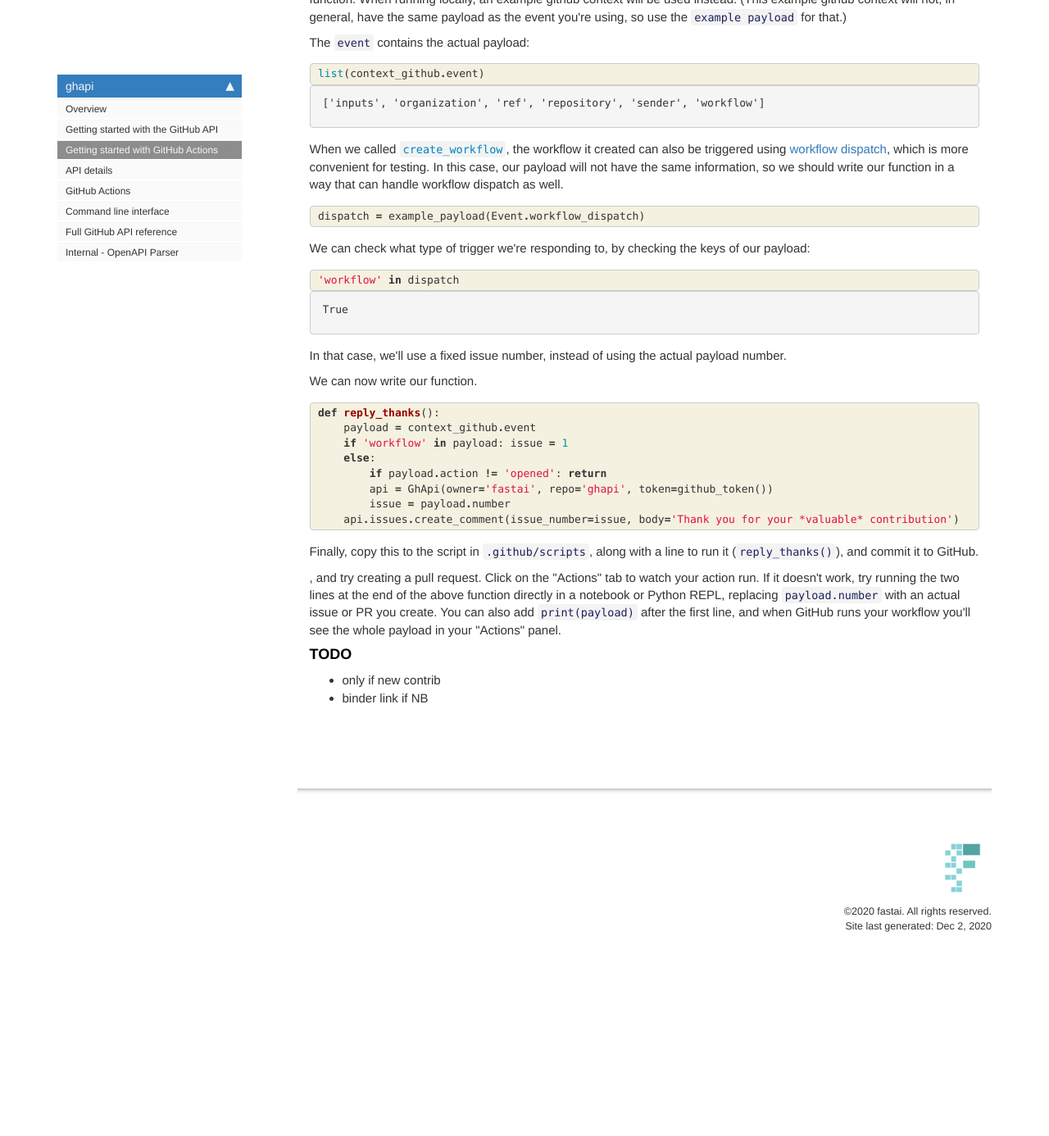
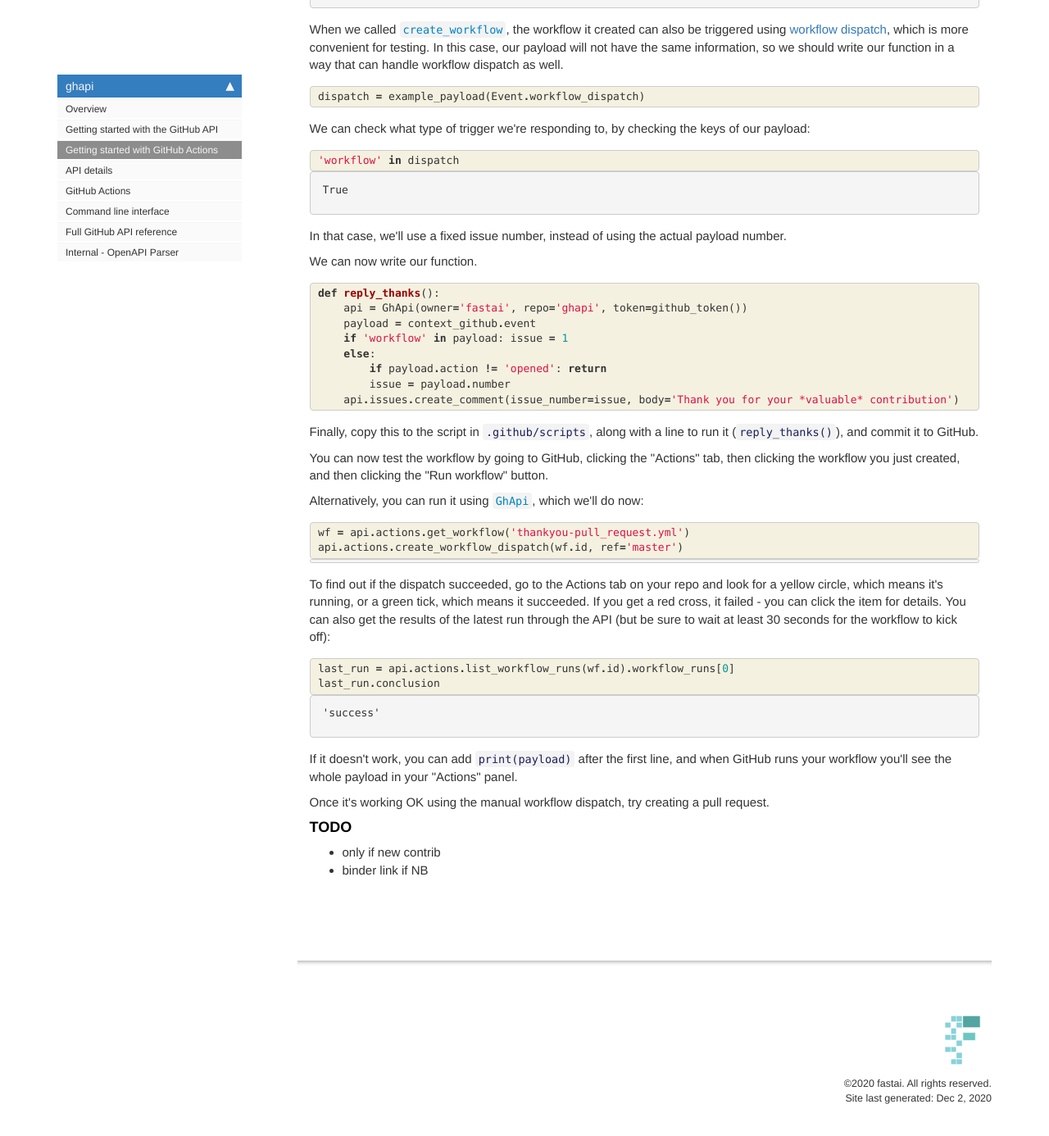
Before and after one commit to fastai/ghapi, a Jekyll site: the page built from docs/tutorial_actions.html, in a window 1280 px wide and 1400 px high, scrolled down 2800 px. Shown: the top 1386 px of the window at 82% size. Built offline with Jekyll 4.4.1, drawn with Linux system fonts in a browser that asks for light colours; nearby versions of some CDN libraries; comment, search, counter and statistics services are not loaded; before the commit the page ends 3990 px from its top, so only the background shows below that; some of the changed text lies outside the part shown.

Commit message:
working tutorial

```diff
--- a/docs/tutorial_actions.html
+++ b/docs/tutorial_actions.html
@@ -83,71 +83,9 @@
 <div class="text_cell_render border-box-sizing rendered_html">
 <p>We're going to help you get started by building a simple workflow which will add a comment to all new pull requests, saying "thank you" to the contributor.</p>
 <p><a href="/core.html#GhApi"><code>GhApi</code></a> makes developing workflows easier, because your actual YAML file is created for you entirely automatically. To create the new workflow, run the <a href="/actions.html#create_workflow"><code>create_workflow</code></a> function, like so:</p>
-
-</div>
-</div>
-</div>
-    {% raw %}
-
-<div class="cell border-box-sizing code_cell rendered">
-<div class="input">
-
-<div class="inner_cell">
-    <div class="input_area">
-<div class=" highlight hl-ipython3"><pre><span></span><span class="n">create_workflow</span><span class="p">(</span><span class="n">name</span><span class="o">=</span><span class="s1">&#39;thankyou&#39;</span><span class="p">,</span> <span class="n">event</span><span class="o">=</span><span class="n">Event</span><span class="o">.</span><span class="n">pull_request</span><span class="p">)</span>
+<div class="highlight"><pre><span></span><span class="n">create_workflow</span><span class="p">(</span><span class="n">name</span><span class="o">=</span><span class="s1">&#39;thankyou&#39;</span><span class="p">,</span> <span class="n">event</span><span class="o">=</span><span class="n">Event</span><span class="o">.</span><span class="n">pull_request</span><span class="p">)</span>
 </pre></div>
-
-    </div>
-</div>
-</div>
-
-</div>
-    {% endraw %}
-
-<div class="cell border-box-sizing text_cell rendered"><div class="inner_cell">
-<div class="text_cell_render border-box-sizing rendered_html">
-<p>Now it's time to create our python script. You'll find it in <code>.github/scripts</code>, named based on your <a href="/actions.html#create_workflow"><code>create_workflow</code></a> parameters:</p>
-
-</div>
-</div>
-</div>
-    {% raw %}
-
-<div class="cell border-box-sizing code_cell rendered">
-<div class="input">
-
-<div class="inner_cell">
-    <div class="input_area">
-<div class=" highlight hl-ipython3"><pre><span></span><span class="n">path_scr</span> <span class="o">=</span> <span class="n">Path</span><span class="p">(</span><span class="s1">&#39;.github/scripts/&#39;</span><span class="p">)</span>
-<span class="n">files</span> <span class="o">=</span> <span class="n">path_scr</span><span class="o">.</span><span class="n">ls</span><span class="p">(</span><span class="n">file_exts</span><span class="o">=</span><span class="p">[</span><span class="s1">&#39;.py&#39;</span><span class="p">]);</span> <span class="n">files</span>
-</pre></div>
-
-    </div>
-</div>
-</div>
-
-<div class="output_wrapper">
-<div class="output">
-
-<div class="output_area">
-
-
-
-<div class="output_text output_subarea output_execute_result">
-<pre>(#1) [Path(&#39;.github/scripts/build-thankyou-pull_request.py&#39;)]</pre>
-</div>
-
-</div>
-
-</div>
-</div>
-
-</div>
-    {% endraw %}
-
-<div class="cell border-box-sizing text_cell rendered"><div class="inner_cell">
-<div class="text_cell_render border-box-sizing rendered_html">
-<p>The initial skeleton just contains import statements.</p>
+<p>Now it's time to create our python script. You'll find it in <code>.github/scripts</code>, named based on your <a href="/actions.html#create_workflow"><code>create_workflow</code></a> parameters. The initial skeleton just contains import statements.</p>
 <p>It will be much easier for us to iterate on our script if we have a sample <em>context</em> that the GitHub workflow runner will provide to us. We can get one by calling <a href="/actions.html#example_payload"><code>example_payload</code></a>:</p>
 
 </div>
@@ -394,7 +332,7 @@
 
 
 <div class="output_text output_subarea output_execute_result">
-<pre>&#39;https://api.github.com/repos/fastai/ghapi-test/issues/comments/737383236&#39;</pre>
+<pre>&#39;https://api.github.com/repos/fastai/ghapi-test/issues/comments/737393228&#39;</pre>
 </div>
 
 </div>
@@ -550,11 +488,11 @@
 <div class="inner_cell">
     <div class="input_area">
 <div class=" highlight hl-ipython3"><pre><span></span><span class="k">def</span> <span class="nf">reply_thanks</span><span class="p">():</span>
+    <span class="n">api</span> <span class="o">=</span> <span class="n">GhApi</span><span class="p">(</span><span class="n">owner</span><span class="o">=</span><span class="s1">&#39;fastai&#39;</span><span class="p">,</span> <span class="n">repo</span><span class="o">=</span><span class="s1">&#39;ghapi&#39;</span><span class="p">,</span> <span class="n">token</span><span class="o">=</span><span class="n">github_token</span><span class="p">())</span>
     <span class="n">payload</span> <span class="o">=</span> <span class="n">context_github</span><span class="o">.</span><span class="n">event</span>
     <span class="k">if</span> <span class="s1">&#39;workflow&#39;</span> <span class="ow">in</span> <span class="n">payload</span><span class="p">:</span> <span class="n">issue</span> <span class="o">=</span> <span class="mi">1</span>
     <span class="k">else</span><span class="p">:</span>
         <span class="k">if</span> <span class="n">payload</span><span class="o">.</span><span class="n">action</span> <span class="o">!=</span> <span class="s1">&#39;opened&#39;</span><span class="p">:</span> <span class="k">return</span>
-        <span class="n">api</span> <span class="o">=</span> <span class="n">GhApi</span><span class="p">(</span><span class="n">owner</span><span class="o">=</span><span class="s1">&#39;fastai&#39;</span><span class="p">,</span> <span class="n">repo</span><span class="o">=</span><span class="s1">&#39;ghapi&#39;</span><span class="p">,</span> <span class="n">token</span><span class="o">=</span><span class="n">github_token</span><span class="p">())</span>
         <span class="n">issue</span> <span class="o">=</span> <span class="n">payload</span><span class="o">.</span><span class="n">number</span>
     <span class="n">api</span><span class="o">.</span><span class="n">issues</span><span class="o">.</span><span class="n">create_comment</span><span class="p">(</span><span class="n">issue_number</span><span class="o">=</span><span class="n">issue</span><span class="p">,</span> <span class="n">body</span><span class="o">=</span><span class="s1">&#39;Thank you for your *valuable* contribution&#39;</span><span class="p">)</span>
 </pre></div>
@@ -569,13 +507,90 @@
 <div class="cell border-box-sizing text_cell rendered"><div class="inner_cell">
 <div class="text_cell_render border-box-sizing rendered_html">
 <p>Finally, copy this to the script in <code>.github/scripts</code>, along with a line to run it (<code>reply_thanks()</code>), and commit it to GitHub.</p>
+<p>You can now test the workflow by going to GitHub, clicking the "Actions" tab, then clicking the workflow you just created, and then clicking the "Run workflow" button.</p>
+<p>Alternatively, you can run it using <a href="/core.html#GhApi"><code>GhApi</code></a>, which we'll do now:</p>
 
 </div>
 </div>
 </div>
+    {% raw %}
+
+<div class="cell border-box-sizing code_cell rendered">
+<div class="input">
+
+<div class="inner_cell">
+    <div class="input_area">
+<div class=" highlight hl-ipython3"><pre><span></span><span class="n">wf</span> <span class="o">=</span> <span class="n">api</span><span class="o">.</span><span class="n">actions</span><span class="o">.</span><span class="n">get_workflow</span><span class="p">(</span><span class="s1">&#39;thankyou-pull_request.yml&#39;</span><span class="p">)</span>
+<span class="n">api</span><span class="o">.</span><span class="n">actions</span><span class="o">.</span><span class="n">create_workflow_dispatch</span><span class="p">(</span><span class="n">wf</span><span class="o">.</span><span class="n">id</span><span class="p">,</span> <span class="n">ref</span><span class="o">=</span><span class="s1">&#39;master&#39;</span><span class="p">)</span>
+</pre></div>
+
+    </div>
+</div>
+</div>
+
+<div class="output_wrapper">
+<div class="output">
+
+<div class="output_area">
+
+
+<div class="output_markdown rendered_html output_subarea output_execute_result">
+
+</div>
+
+</div>
+
+</div>
+</div>
+
+</div>
+    {% endraw %}
+
 <div class="cell border-box-sizing text_cell rendered"><div class="inner_cell">
 <div class="text_cell_render border-box-sizing rendered_html">
-<p>, and try creating a pull request. Click on the "Actions" tab to watch your action run. If it doesn't work, try running the two lines at the end of the above function directly in a notebook or Python REPL, replacing <code>payload.number</code> with an actual issue or PR you create. You can also add <code>print(payload)</code> after the first line, and when GitHub runs your workflow you'll see the whole payload in your "Actions" panel.</p>
+<p>To find out if the dispatch succeeded, go to the Actions tab on your repo and look for a yellow circle, which means it's running, or a green tick, which means it succeeded. If you get a red cross, it failed - you can click the item for details. You can also get the results of the latest run through the API (but be sure to wait at least 30 seconds for the workflow to kick off):</p>
+
+</div>
+</div>
+</div>
+    {% raw %}
+
+<div class="cell border-box-sizing code_cell rendered">
+<div class="input">
+
+<div class="inner_cell">
+    <div class="input_area">
+<div class=" highlight hl-ipython3"><pre><span></span><span class="n">last_run</span> <span class="o">=</span> <span class="n">api</span><span class="o">.</span><span class="n">actions</span><span class="o">.</span><span class="n">list_workflow_runs</span><span class="p">(</span><span class="n">wf</span><span class="o">.</span><span class="n">id</span><span class="p">)</span><span class="o">.</span><span class="n">workflow_runs</span><span class="p">[</span><span class="mi">0</span><span class="p">]</span>
+<span class="n">last_run</span><span class="o">.</span><span class="n">conclusion</span>
+</pre></div>
+
+    </div>
+</div>
+</div>
+
+<div class="output_wrapper">
+<div class="output">
+
+<div class="output_area">
+
+
+
+<div class="output_text output_subarea output_execute_result">
+<pre>&#39;success&#39;</pre>
+</div>
+
+</div>
+
+</div>
+</div>
+
+</div>
+    {% endraw %}
+
+<div class="cell border-box-sizing text_cell rendered"><div class="inner_cell">
+<div class="text_cell_render border-box-sizing rendered_html">
+<p>If it doesn't work, you can add <code>print(payload)</code> after the first line, and when GitHub runs your workflow you'll see the whole payload in your "Actions" panel.</p>
+<p>Once it's working OK using the manual workflow dispatch, try creating a pull request.</p>
 
 </div>
 </div>
```
Also changed, not shown: 1 other file.
